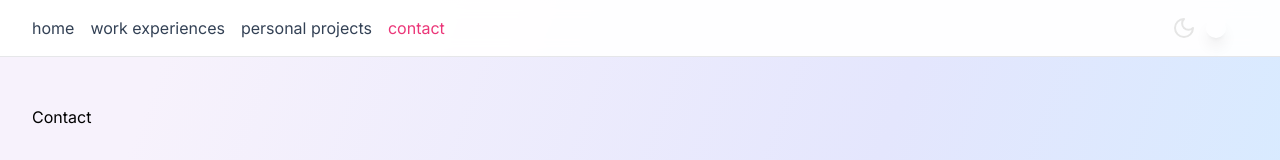
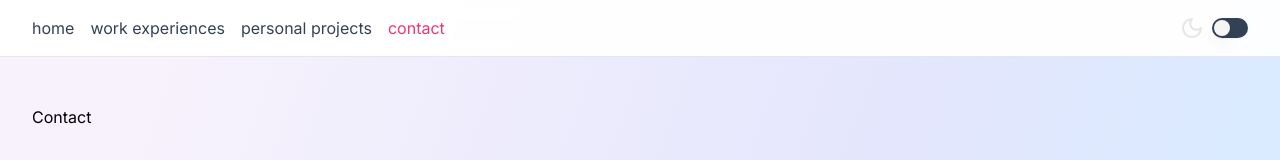
Before and after one commit to gdariodh/portfolio-gabriel-dario-diaz-hernandez, a Next.js app: page /contact in a window 1280 px wide. Shown: the top 160 px of the page. Built offline with nearby package versions, Linux system fonts and the light colour scheme.

Commit message:
fix: active and inactive class about switch

```diff
--- a/src/components/inputs/switch/switch-theme.tsx
+++ b/src/components/inputs/switch/switch-theme.tsx
@@ -33,7 +33,7 @@
       >
         {theme === 'light' ? <SunIcon /> : <MoonIcon />}
       </div>
-      <Switch id="theme-mode" onClick={handleThemeChange} value={theme} />
+      <Switch id="theme-mode" onClick={handleThemeChange} />
     </div>
   );
 }
--- a/src/components/inputs/switch/switch.tsx
+++ b/src/components/inputs/switch/switch.tsx
@@ -10,7 +10,7 @@
 >(({ className, ...props }, ref) => (
   <SwitchPrimitives.Root
     className={cn(
-      'peer inline-flex h-6 w-11 shrink-0 cursor-pointer items-center rounded-full border-2 border-transparent transition-colors focus-visible:outline-none focus-visible:ring-2 focus-visible:ring-ring focus-visible:ring-offset-2 focus-visible:ring-offset-background disabled:cursor-not-allowed disabled:opacity-50 data-[state=checked]:bg-primary data-[state=unchecked]:bg-input',
+      'peer inline-flex h-5 w-9 shrink-0 cursor-pointer items-center rounded-full border-2 border-transparent shadow-sm transition-colors focus-visible:outline-none focus-visible:ring-2 focus-visible:ring-ring focus-visible:ring-offset-2 focus-visible:ring-offset-background disabled:cursor-not-allowed disabled:opacity-50 data-[state=checked]:bg-primary data-[state=unchecked]:bg-slate-700',
       className
     )}
     {...props}
@@ -18,7 +18,7 @@
   >
     <SwitchPrimitives.Thumb
       className={cn(
-        'pointer-events-none block h-5 w-5 rounded-full bg-background shadow-lg ring-0 transition-transform data-[state=checked]:translate-x-5 data-[state=unchecked]:translate-x-0'
+        'pointer-events-none block h-4 w-4 rounded-full bg-background shadow-lg ring-0 transition-transform data-[state=checked]:translate-x-4 data-[state=unchecked]:translate-x-0'
       )}
     />
   </SwitchPrimitives.Root>
--- a/tailwind.config.ts
+++ b/tailwind.config.ts
@@ -14,7 +14,7 @@
         primary: '#EB3678',
         secondary: '#1C0B19',
         accent: '#F5F5F5',
-        'bg-input': '#F5F5F5',
+        background: '#F5F5F5',
         esmerald: '#2DD881',
       },
     },
```
